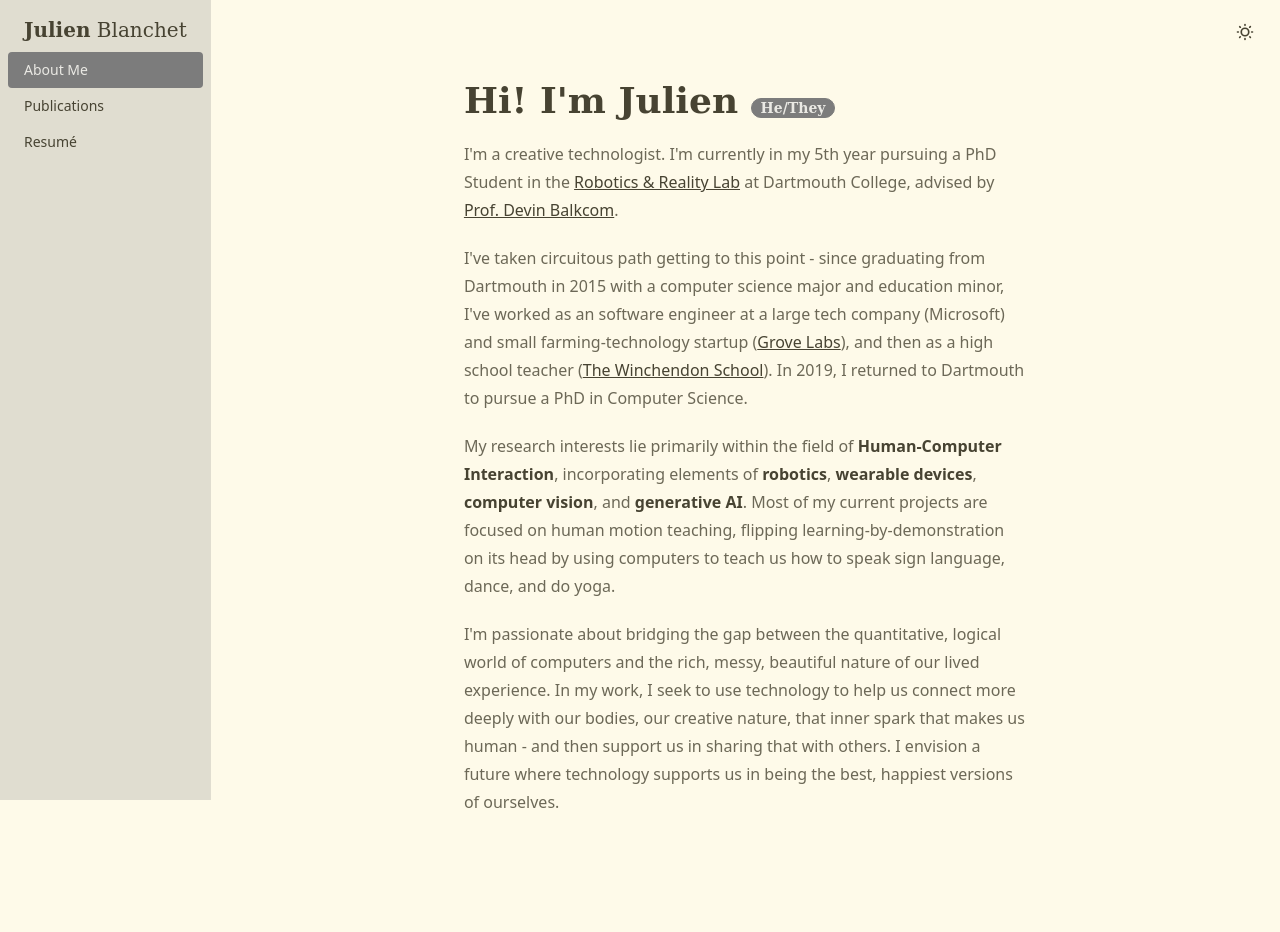
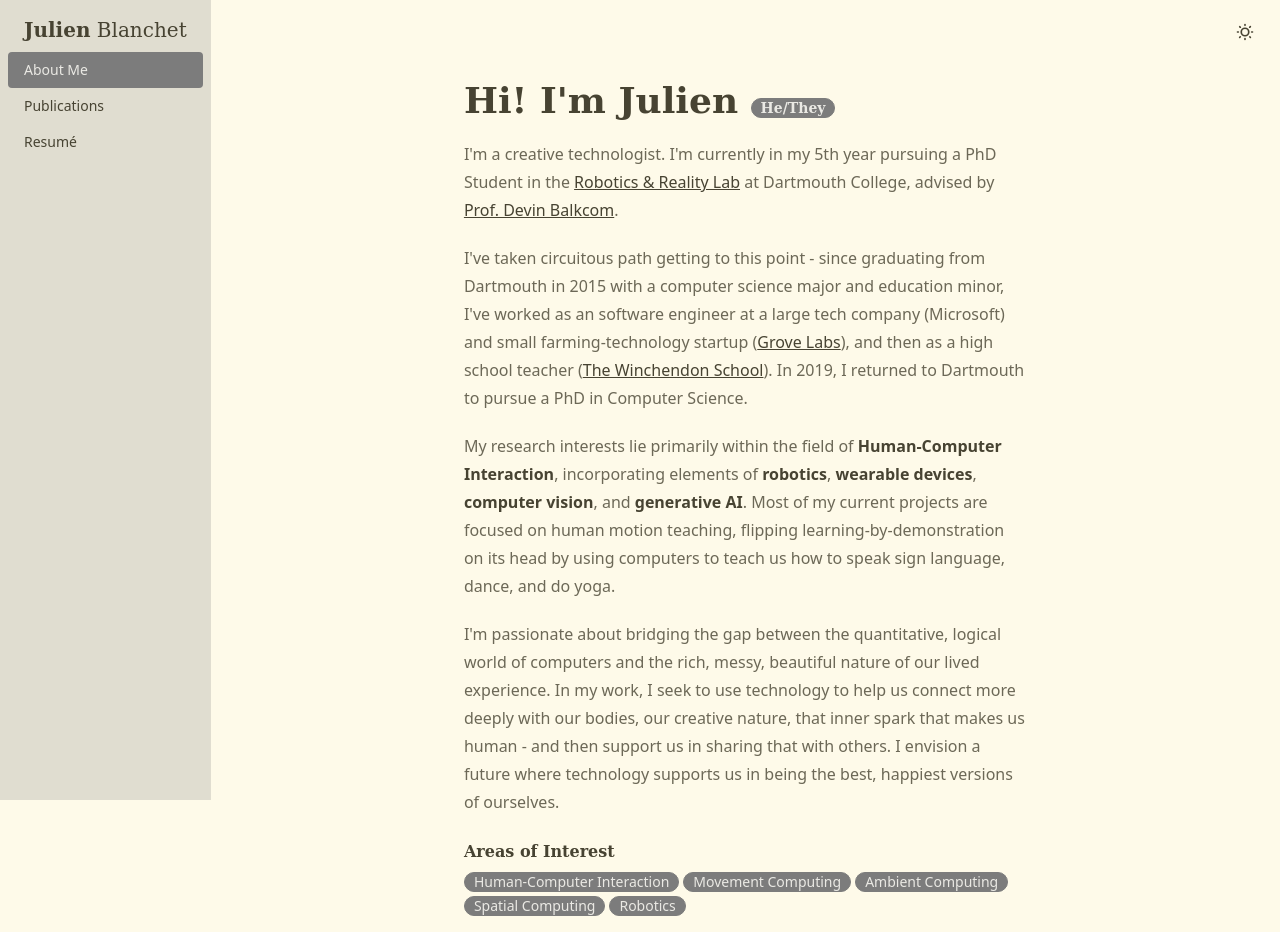
Before and after one commit to j55blanchet/j55blanchet.github.io, a SvelteKit app: page / in a window 1280 px wide. Before the commit the page ends 832 px from the top, so only its background shows below. Built offline with nearby package versions, Linux system fonts and the light colour scheme.

Commit message:
Adding keyword tags

```diff
--- a/src/routes/+page.svelte
+++ b/src/routes/+page.svelte
@@ -1,6 +1,14 @@
 <script lang="ts">
     import LogoSvg from './logo.svg';
 
+    type TagType = 'primary' | 'neutral';
+    const tags: {title: string, type?: TagType}[] = [
+        {title: 'Human-Computer Interaction'},
+        {title: 'Movement Computing'},
+        {title: 'Ambient Computing'},
+        {title: 'Spatial Computing'},
+        {title: 'Robotics'},
+    ]
 </script>
 
 <article class="max-w-prose p-4 mx-auto prose prose-headings:font-slabserif">
@@ -31,6 +39,17 @@
         I'm passionate about creating immersive experiences that inspire wonder, help people learn new skills, and connect people together in authentic ways.
     </p> -->
 
+    <h4>Areas of Interest</h4>
+    <div class="flex flex-wrap gap-1">
+    {#each tags as tag}
+        <span class="badge"
+            class:badge-primary={tag.type === 'primary'}
+            class:badge-neutral={tag.type === undefined || tag.type === 'neutral'}>
+            {tag.title}
+        </span>
+    {/each}
+    </div>
+
     <!-- TODO:
     <ul>
         <li>Describe research interests (up to this point)</li>
```
